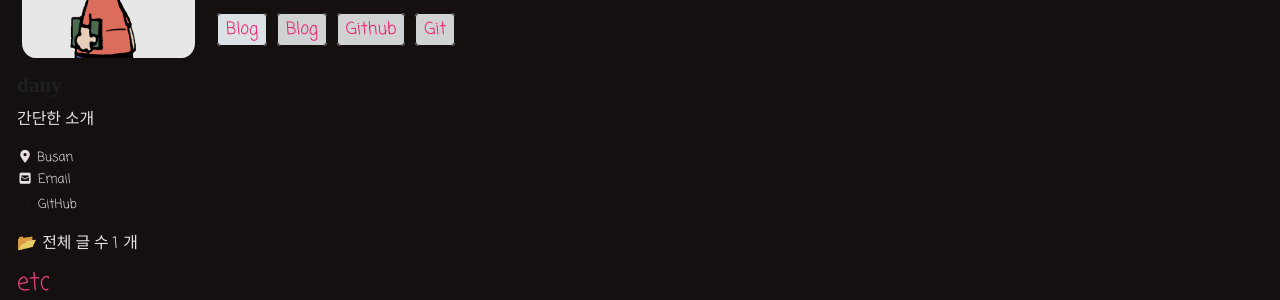
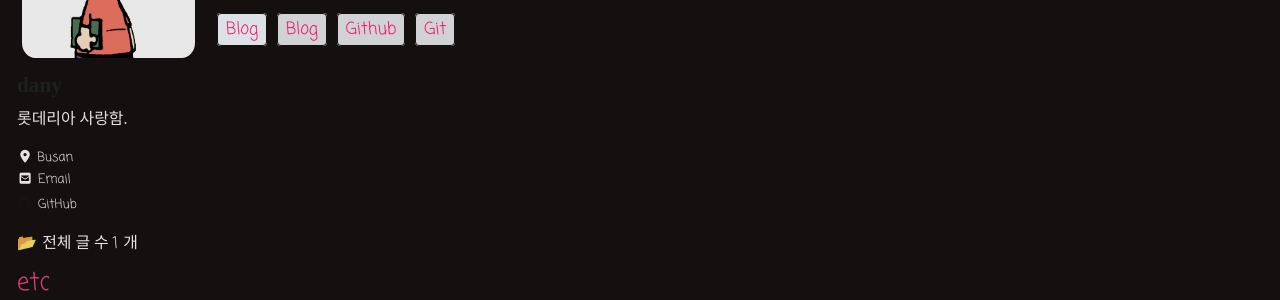
Before and after one commit to DANU011/DANU011.github.io, a Jekyll site: the page built from index.html, in a window 1280 px wide. Shown: the part 242-542 px from the top of the page. Built offline with Jekyll 4.4.1, drawn with Linux system fonts in a browser that asks for light colours; cached includes are drawn as plain includes; nearby versions of some CDN libraries; some web fonts are replaced; the list of posts is cut into pages by our own code.

Commit message:
Update _config.yml

```diff
--- a/_config.yml
+++ b/_config.yml
@@ -105,7 +105,7 @@ analytics: # 블로그 접근 경로 확인 코드
 author:
   name             : "dany"
   avatar           : "/assets/images/마시_w.png"
-  bio              : "간단한 소개"
+  bio              : "롯데리아 사랑함."
   location         : "Busan"
 
   links:
```
